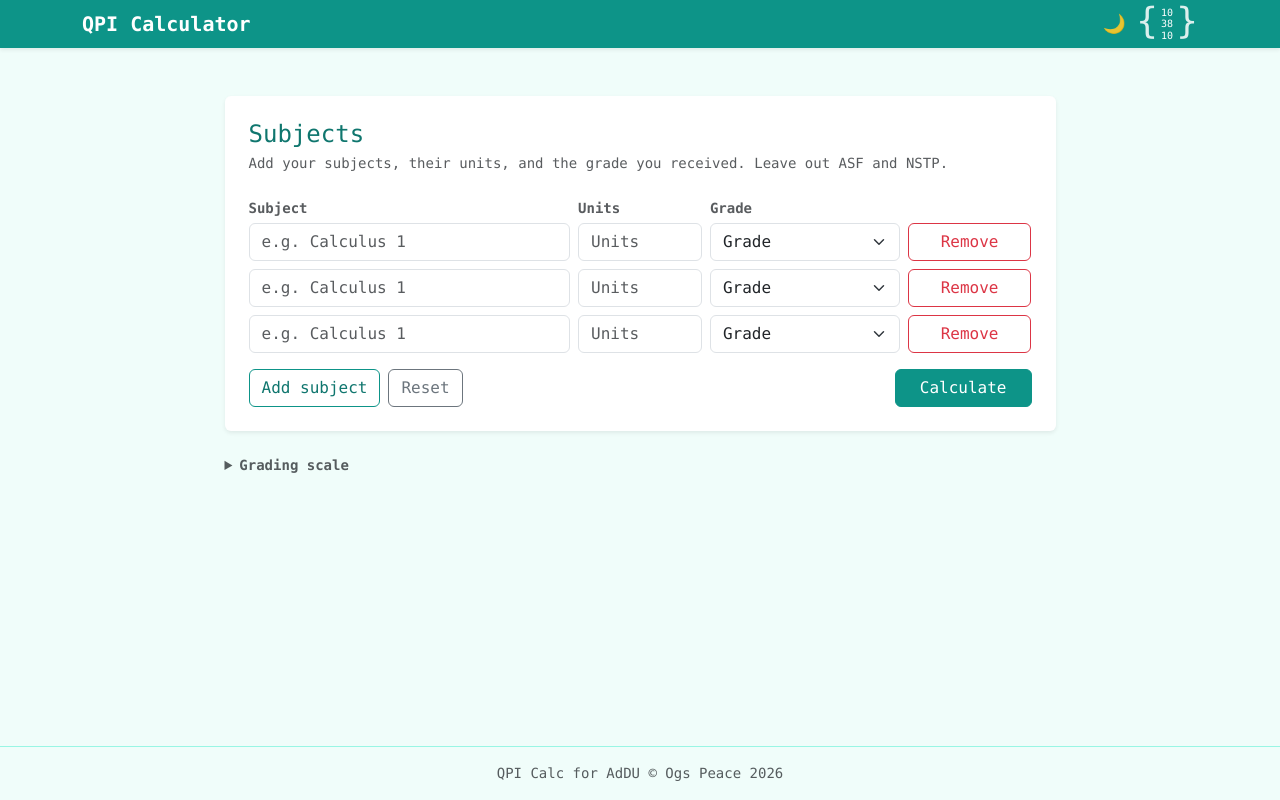
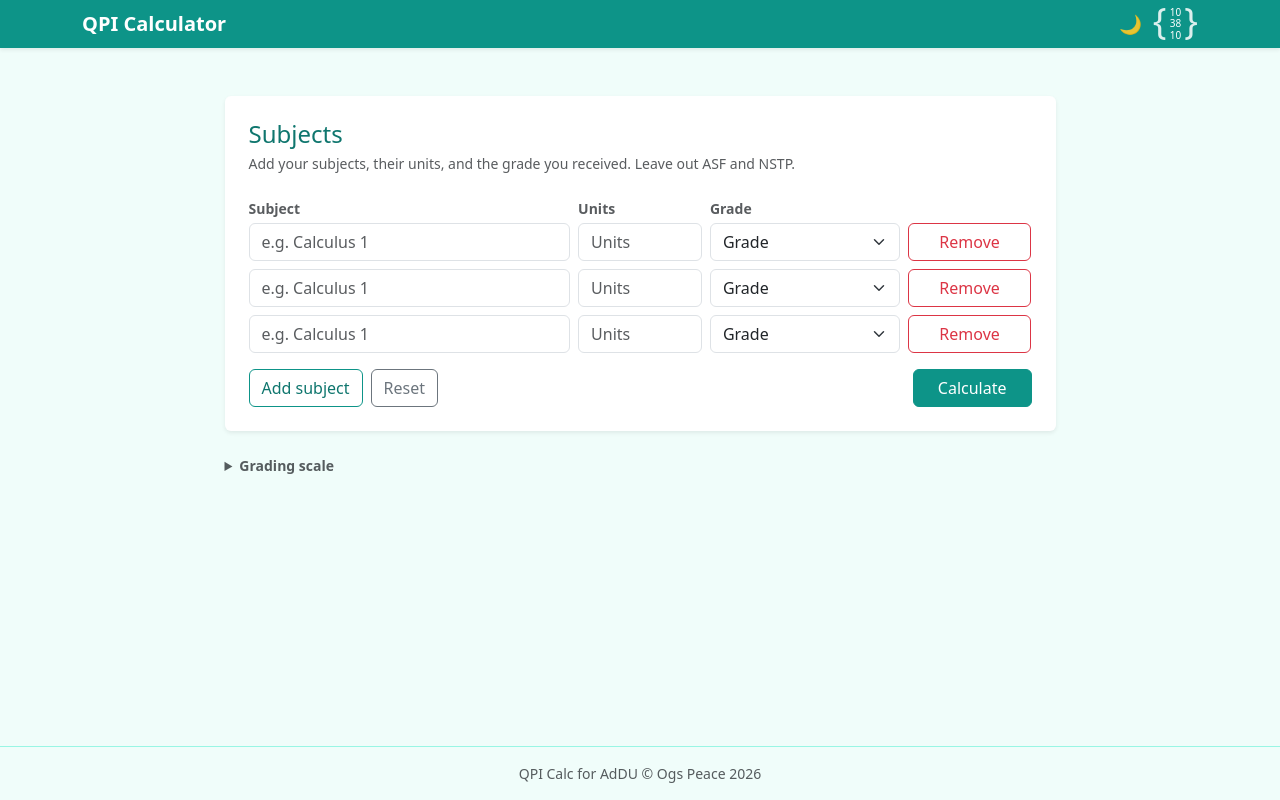
Before and after one commit to ogspeace/qpi-calculator, a Flask app: page / in a window 1280 px wide. Run offline with Flask 3, Linux system fonts and the light colour scheme.

Commit message:
reverting to default font!

```diff
--- a/static/css/style.css
+++ b/static/css/style.css
@@ -7,8 +7,7 @@
   --page-bg: #f0fdfa;
   --navbar-bg: #0d9488;
   --line: #99f6e4;
-  --bs-body-font-family: "JetBrains Mono", ui-monospace, SFMono-Regular, Menlo, Consolas, monospace;
-  --bs-font-monospace: var(--bs-body-font-family);
+
 }
 
 /* Scoped to the root element so the navbar's own data-bs-theme does not affect it. */
```
